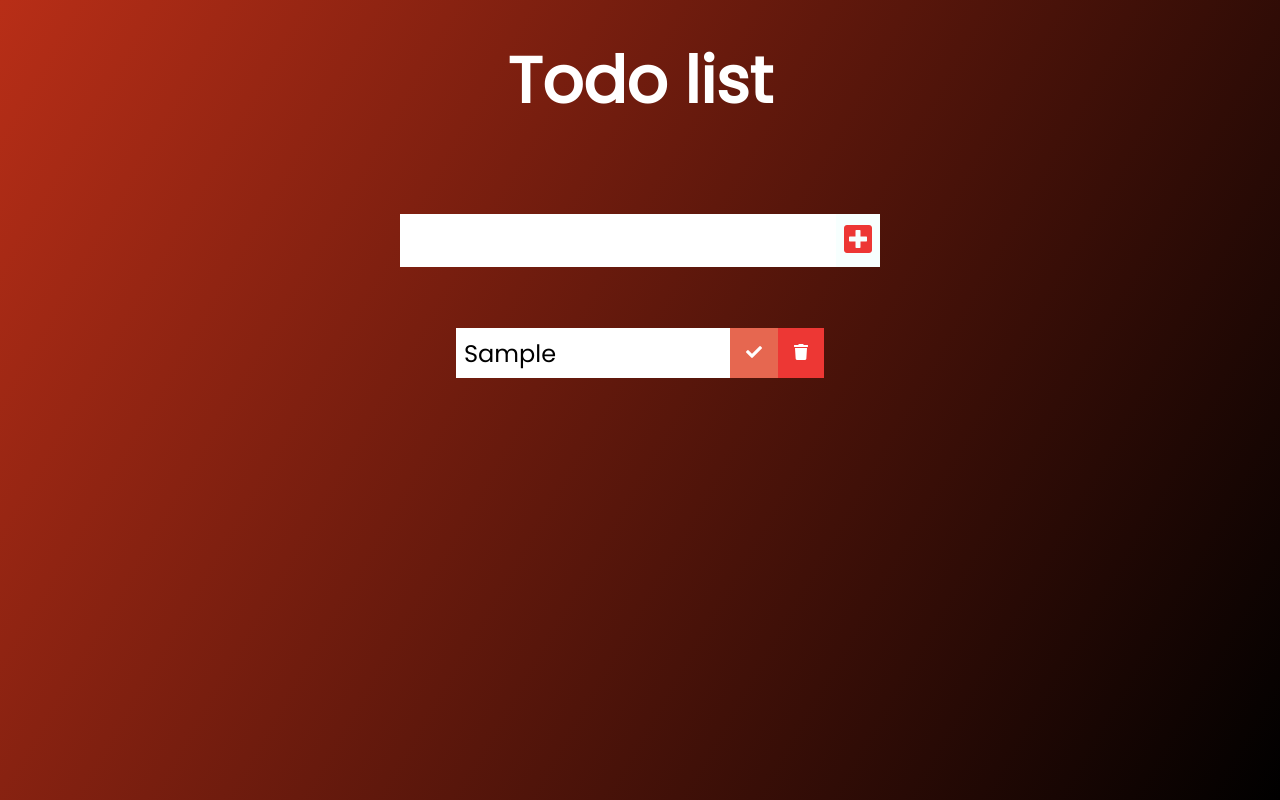
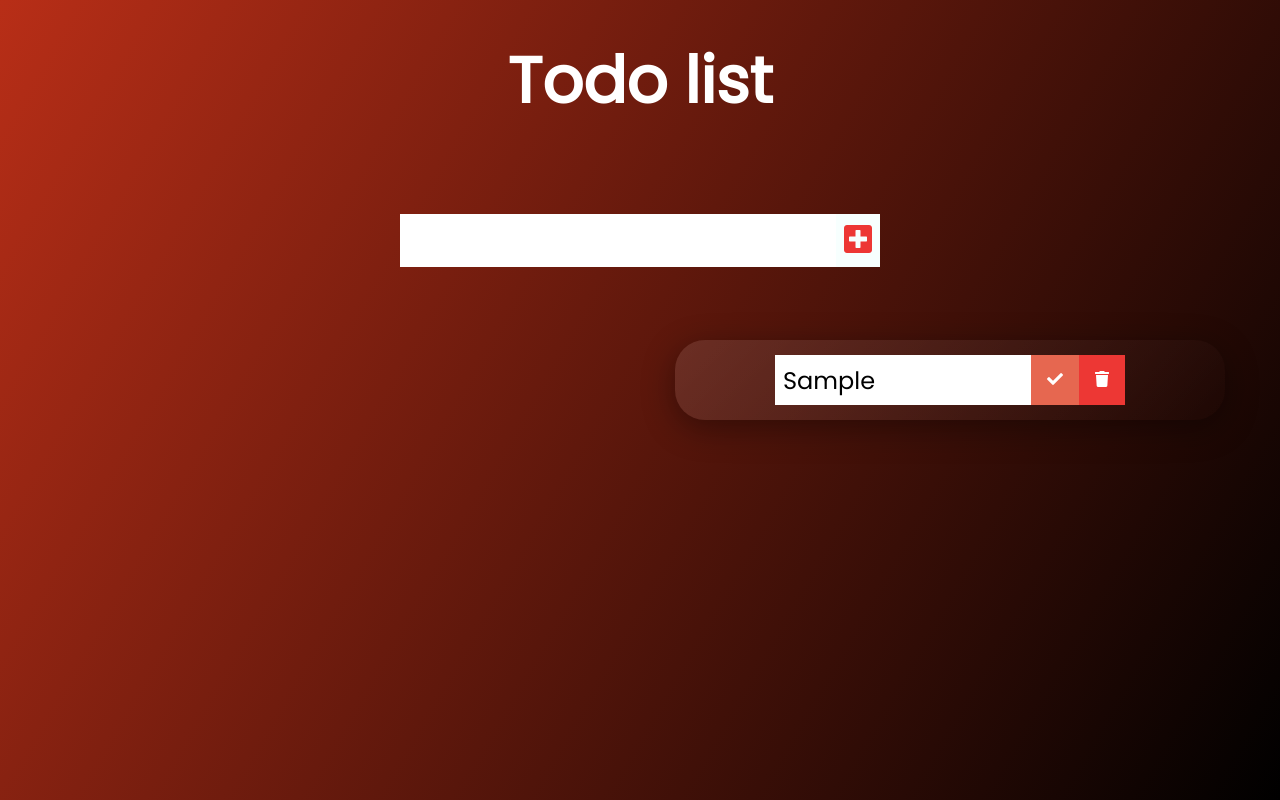
Before and after one commit to prathameshk23/todolist, a React (Create React App) app: page / in a window 1280 px wide. Both pictures are taken after typing "Sample" into the empty fields and a click on the button 858 px from the left and 240 px from the top of the page. Built offline with nearby package versions, Linux system fonts and the light colour scheme.

Commit message:
completed

```diff
--- a/src/App.css
+++ b/src/App.css
@@ -27,6 +27,7 @@ form button {
   border: none;
   background: white;
 }
+
 form button {
   color: #ed3734;
   background: #f7fffe;
@@ -39,13 +40,21 @@ form button:hover {
 }
 .todo-container {
   display: flex;
+  width: 550px;
+  margin-left: 675px;
+  margin-top: 20px;
   justify-content: center;
   align-items: center;
+  background: linear-gradient(135deg, rgba(255, 255, 255, 0.1), rgba(255, 255, 255, 0)); -webkit-backdrop-filter: blur (20px); backdrop-filter: blur (20px); border: 1px solig rgba(255, 255, 255, 0.18);
+  box-shadow: 0 8px 32px 0 rgba(0, 0, 0, 0.37);
+  border-radius: 30px;
+
 }
 
 .todo-list {
   min-width: 30%;
   list-style: none;
+  /* margin-bottom: 15px; */
 }
 
 .todo {
@@ -57,6 +66,8 @@ form button:hover {
   justify-content: space-between;
   align-items: center;
   transition: all 1s ease;
+  width: 350px;
+  margin: 15px;
 }
 
 
--- a/src/components/TodoForm.js
+++ b/src/components/TodoForm.js
@@ -17,7 +17,7 @@ export default function TodoForm({InputText,setInputText,Todos,setTodos}) {
         setInputText('')
     }
   return (
-    <div>
+    <div className='container'>
     <form>
       <input value={InputText} type="text" onChange={InputTextHandler} className="todo-input" />
       <button className="todo-button" type="submit" onClick={submitHandler}>
```
